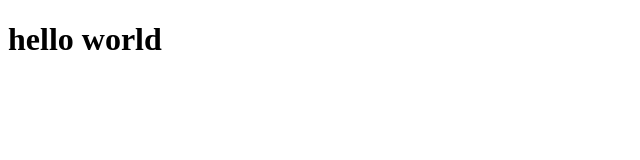
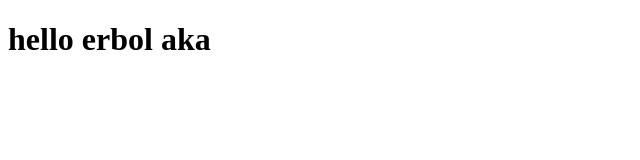
Before and after one commit to Muralimjanov/practik, a plain HTML site: page index.html in a window 1280 px wide. Shown: the whole page, without its empty margins (0-640 px from the left). Drawn offline with Linux system fonts and the light colour scheme.

Commit message:
main new

```diff
--- a/index.html
+++ b/index.html
@@ -7,6 +7,6 @@
     <title>Document</title>
 </head>
 <body>
-    <h1>hello world</h1>
+    <h1>hello erbol aka</h1>
 </body>
 </html>
--- /dev/null
+++ b/main.js
@@ -0,0 +1 @@
+console.log('hello world');
```
